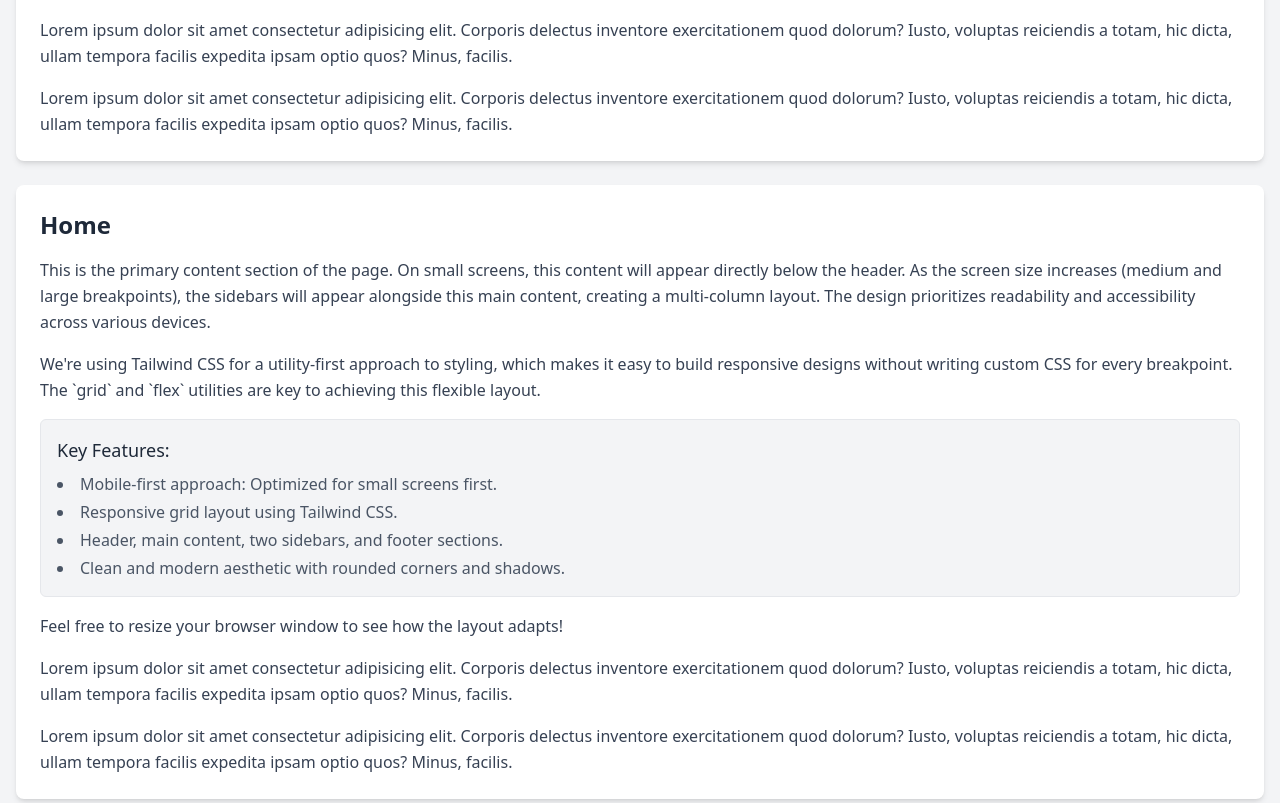
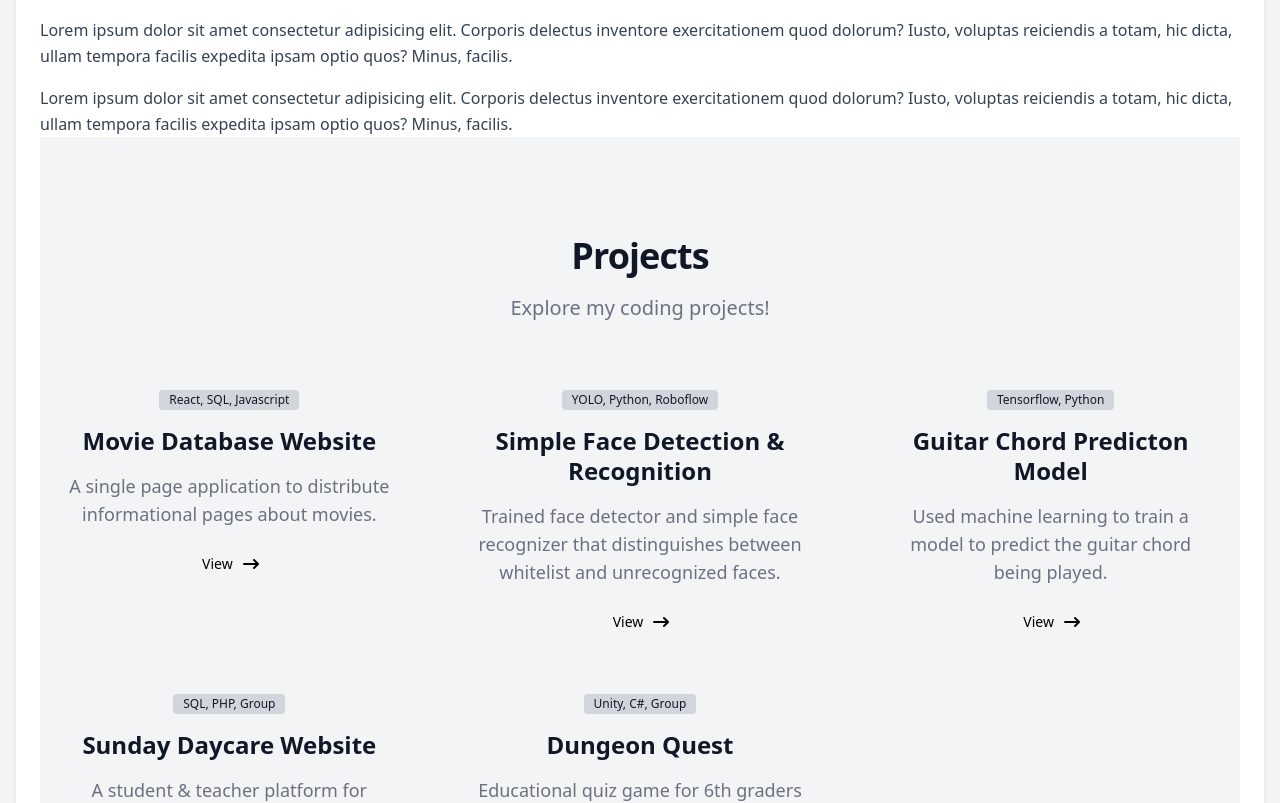
Before and after one commit to derricklor/derricklor.github.io, a React (Vite) app: page / in a window 1280 px wide. Shown: the part 541-1344 px from the top of the page. Built offline with nearby package versions, Linux system fonts and the light colour scheme.

Commit message:
added 404 and projects

```diff
--- a/src/App.jsx
+++ b/src/App.jsx
@@ -1,10 +1,12 @@
 import React, { useState, useEffect } from 'react';
 import { HashRouter, Route, Routes } from 'react-router-dom';
+
 import Home from './components/Home.jsx';
 import About from './components/About.jsx';
 import Contact from './components/Contact.jsx';
 import Header from './components/Header.jsx';
 import Footer from './components/Footer.jsx';
+import NotFound from './components/NotFound.jsx';
 
 // Custom scrollbar styles (cannot be directly converted to Tailwind classes or React inline styles)
 // These would typically be in a global CSS file, but for a self-contained example,
@@ -78,6 +80,8 @@ function App() {
                     <Route path='/' element={<Home/>}/>
                     <Route path='/about' element={<About />}/>
                     <Route path='/contact' element={<Contact />}/>
+                    <Route path='/*' element={<NotFound />}/>
+
 
                 </Routes>
             </HashRouter>
--- a/src/components/Home.jsx
+++ b/src/components/Home.jsx
@@ -1,4 +1,5 @@
 import React from 'react';
+import ProjectCard from './ProjectCard';
 
 function Home() {
     return (
@@ -30,32 +31,27 @@ function Home() {
                 </p>
                 <p className="text-gray-700 leading-relaxed mt-4 dark:text-gray-300"> Lorem ipsum dolor sit amet consectetur adipisicing elit. Corporis delectus inventore exercitationem quod dolorum? Iusto, voluptas reiciendis a totam, hic dicta, ullam tempora facilis expedita ipsam optio quos? Minus, facilis.</p>
                 <p className="text-gray-700 leading-relaxed mt-4 dark:text-gray-300"> Lorem ipsum dolor sit amet consectetur adipisicing elit. Corporis delectus inventore exercitationem quod dolorum? Iusto, voluptas reiciendis a totam, hic dicta, ullam tempora facilis expedita ipsam optio quos? Minus, facilis.</p>
-            </main>
-            <main className="bg-white p-6 rounded-lg shadow-md md:col-span-2 lg:col-span-2 order-1 md:order-2 dark:bg-gray-800 dark:text-gray-200 dark:shadow-xl">
-                <h2 className="text-2xl font-semibold mb-4 text-gray-800 dark:text-gray-100">Home</h2>
-                <p className="text-gray-700 leading-relaxed mb-4 dark:text-gray-300">
-                    This is the primary content section of the page. On small screens, this content will appear directly below the header.
-                    As the screen size increases (medium and large breakpoints), the sidebars will appear alongside this main content,
-                    creating a multi-column layout. The design prioritizes readability and accessibility across various devices.
-                </p>
-                <p className="text-gray-700 leading-relaxed mb-4 dark:text-gray-300">
-                    We're using Tailwind CSS for a utility-first approach to styling, which makes it easy to build responsive designs
-                    without writing custom CSS for every breakpoint. The `grid` and `flex` utilities are key to achieving this flexible layout.
-                </p>
-                <div className="bg-gray-100 p-4 rounded-md border border-gray-200 dark:bg-gray-700 dark:border-gray-600">
-                    <h3 className="text-lg font-medium mb-2 text-gray-800 dark:text-gray-100">Key Features:</h3>
-                    <ul className="list-disc list-inside text-gray-600 space-y-1 dark:text-gray-400">
-                        <li>Mobile-first approach: Optimized for small screens first.</li>
-                        <li>Responsive grid layout using Tailwind CSS.</li>
-                        <li>Header, main content, two sidebars, and footer sections.</li>
-                        <li>Clean and modern aesthetic with rounded corners and shadows.</li>
-                    </ul>
-                </div>
-                <p className="text-gray-700 leading-relaxed mt-4 dark:text-gray-300">
-                    Feel free to resize your browser window to see how the layout adapts!
-                </p>
-                <p className="text-gray-700 leading-relaxed mt-4 dark:text-gray-300"> Lorem ipsum dolor sit amet consectetur adipisicing elit. Corporis delectus inventore exercitationem quod dolorum? Iusto, voluptas reiciendis a totam, hic dicta, ullam tempora facilis expedita ipsam optio quos? Minus, facilis.</p>
-                <p className="text-gray-700 leading-relaxed mt-4 dark:text-gray-300"> Lorem ipsum dolor sit amet consectetur adipisicing elit. Corporis delectus inventore exercitationem quod dolorum? Iusto, voluptas reiciendis a totam, hic dicta, ullam tempora facilis expedita ipsam optio quos? Minus, facilis.</p>
+
+                <section className="bg-gray-100 dark:bg-gray-900 antialiased">
+                    <div className="max-w-screen-xl px-4 py-8 mx-auto lg:px-6 sm:py-16 lg:py-24">
+                        <div className="max-w-2xl mx-auto text-center">
+                            <h2 className="text-3xl font-extrabold leading-tight tracking-tight text-gray-900 sm:text-4xl dark:text-white">
+                                Projects
+                            </h2>
+                            <p className="mt-4 text-base font-normal text-gray-500 sm:text-xl dark:text-gray-400">
+                                Explore my coding projects!
+                            </p>
+                        </div>
+
+                        <div className="grid grid-cols-1 mt-12 text-center sm:mt-16 gap-x-20 gap-y-12 sm:grid-cols-2 lg:grid-cols-3">
+                            <ProjectCard engine="React, SQL, Javascript" title="Movie Database Website" desc="A single page application to distribute informational pages about movies." link="#" />
+                            <ProjectCard engine="YOLO, Python, Roboflow" title="Simple Face Detection & Recognition" desc="Trained face detector and simple face recognizer that distinguishes between whitelist and unrecognized faces." link="#" />
+                            <ProjectCard engine="Tensorflow, Python" title="Guitar Chord Predicton Model" desc="Used machine learning to train a model to predict the guitar chord being played." link="#" />
+                            <ProjectCard engine="SQL, PHP, Group" title="Sunday Daycare Website" desc="A student & teacher platform for distributing reading assignments and materials." link="#" />
+                            <ProjectCard engine="Unity, C#, Group" title="Dungeon Quest" desc="Educational quiz game for 6th graders and above." link="#" />
+                        </div>
+                    </div>
+                </section>
             </main>
 
         </div>
--- /dev/null
+++ b/src/components/NotFound.jsx
@@ -0,0 +1,22 @@
+import React from 'react';
+import { Link } from 'react-router';
+
+function NotFound() {
+    return (
+        <div>
+            <section className="bg-white dark:bg-gray-900">
+                <div className="py-8 px-4 mx-auto max-w-screen-xl lg:py-16 lg:px-6">
+                    <div className="mx-auto max-w-screen-sm text-center">
+                        <h1 className="mb-4 text-7xl tracking-tight font-extrabold lg:text-9xl text-primary-600 dark:text-primary-500">404</h1>
+                        <p className="mb-4 text-3xl tracking-tight font-bold text-gray-900 md:text-4xl dark:text-white">Page not found.</p>
+                        <p className="mb-4 text-lg font-light text-gray-500 dark:text-gray-400">You'll find lots to explore on the home page. </p>
+                        <Link to="/"><p className="inline-flex from-blue-300 to-purple-300 bg-gradient-to-r shadow-lg text-black dark:text-white font-medium rounded-lg text-sm px-5 py-2.5 text-center  my-4">
+                            Back to Homepage</p></Link>
+                    </div>
+                </div>
+            </section>
+        </div>
+    );
+}
+
+export default NotFound;
--- /dev/null
+++ b/src/components/ProjectCard.jsx
@@ -0,0 +1,31 @@
+
+
+
+export default function ProjectCard({ engine, title, desc, link}) {
+
+    return (
+        <div className="space-y-4">
+            <span
+                className="bg-gray-300 text-gray-900 text-xs font-medium inline-flex items-center px-2.5 py-0.5 rounded dark:bg-gray-700 dark:text-gray-300">
+                {engine}
+            </span>
+            <h3 className="text-2xl font-bold leading-tight text-gray-900 dark:text-white">
+                {title}
+            </h3>
+            <p className="text-lg font-normal text-gray-500 dark:text-gray-400">
+                {desc}
+            </p>
+            <a href={link} title={'View ' + title}
+                className="text-black dark:text-white bg-primary-700 justify-center hover:bg-primary-800 inline-flex items-center  focus:ring-4 focus:outline-none focus:ring-primary-300 font-medium rounded-lg text-sm px-5 py-2.5 text-center dark:bg-primary-600 dark:hover:bg-primary-700 dark:focus:ring-primary-800"
+                role="button">
+                View
+                <svg aria-hidden="true" className="w-5 h-5 ml-2 -mr-1" xmlns="http://www.w3.org/2000/svg" viewBox="0 0 20 20"
+                    fill="currentColor">
+                    <path fill-rule="evenodd"
+                        d="M12.293 5.293a1 1 0 011.414 0l4 4a1 1 0 010 1.414l-4 4a1 1 0 01-1.414-1.414L14.586 11H3a1 1 0 110-2h11.586l-2.293-2.293a1 1 0 010-1.414z"
+                        clip-rule="evenodd" />
+                </svg>
+            </a>
+        </div>
+    )
+};
```
